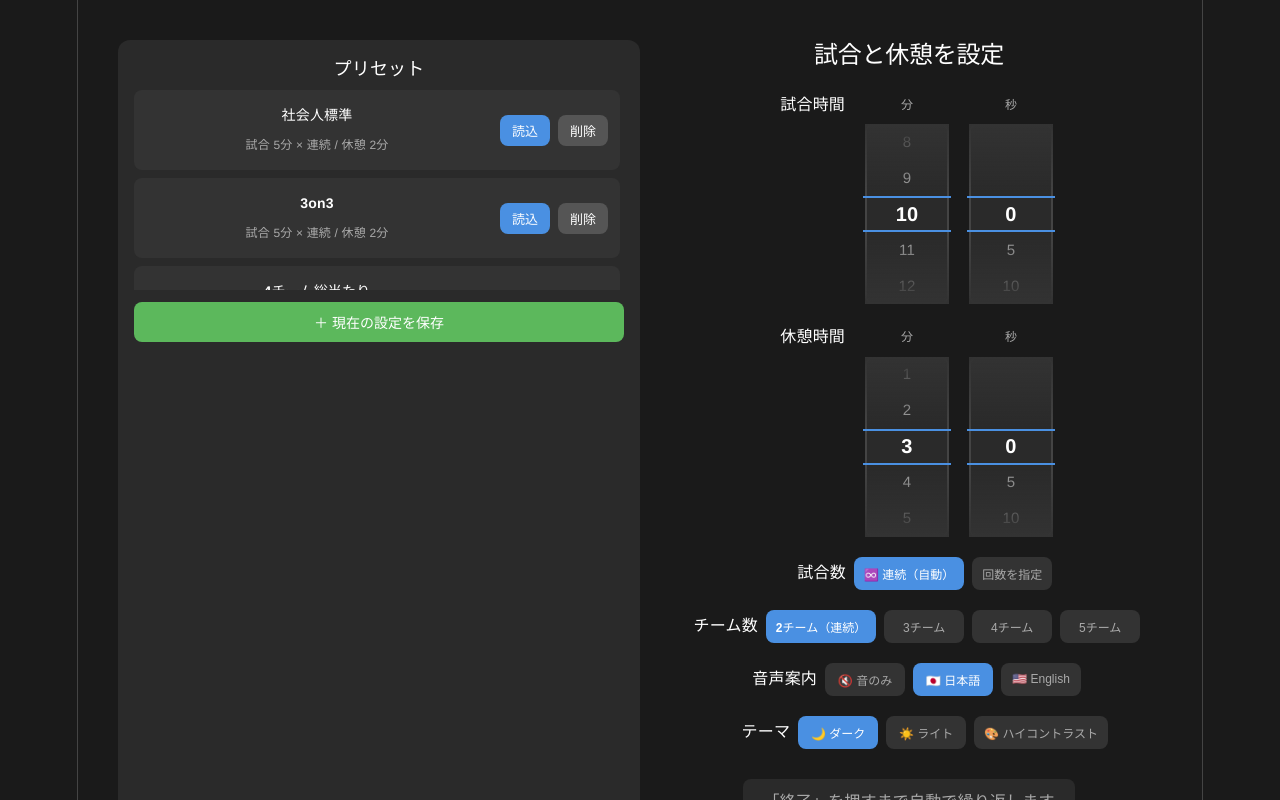
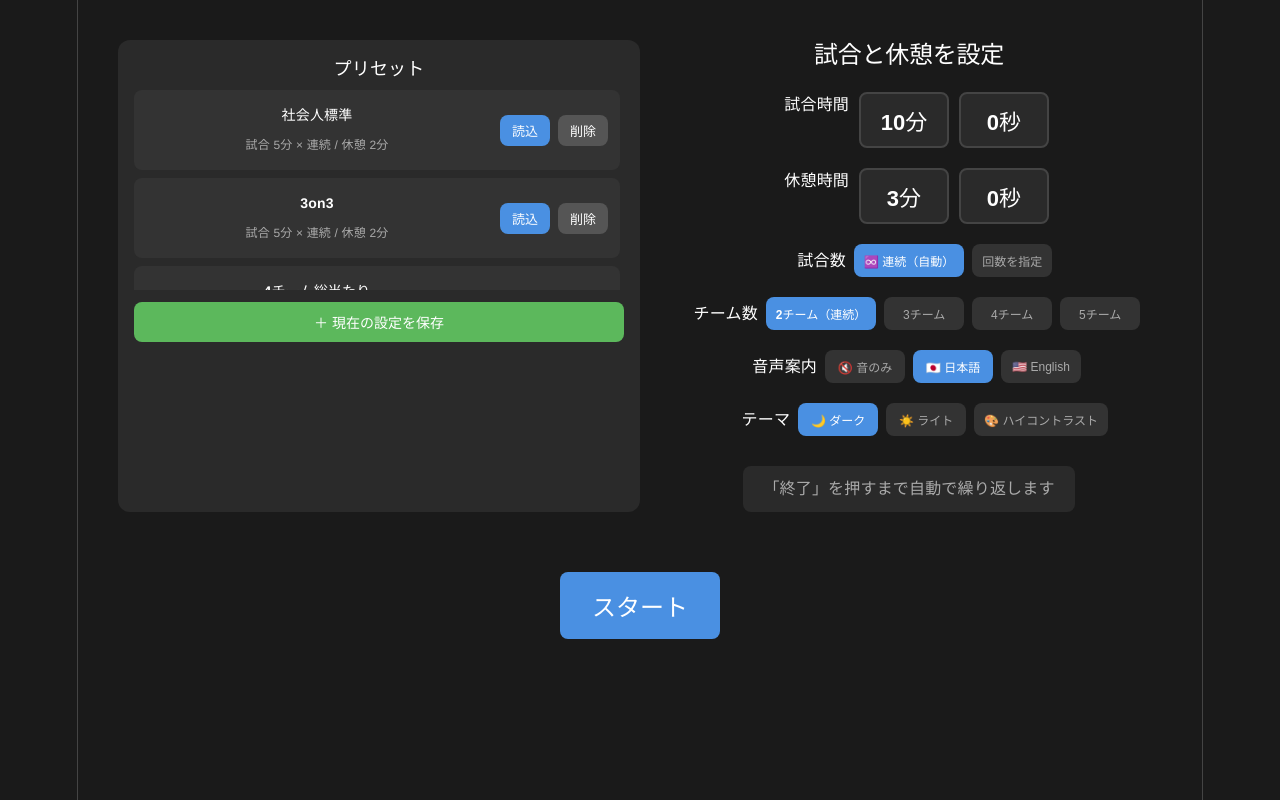
Before and after one commit to ak2hrc-cloud/basket-timer, a React (Vite) app: page / in a window 1280 px wide. Shown: the top 800 px of the page. Built offline with nearby package versions, Linux system fonts and the light colour scheme.

Commit message:
ホイールのアプデ

```diff
--- a/src/App.css
+++ b/src/App.css
@@ -884,3 +884,62 @@ body::-webkit-scrollbar-thumb,
 .free-back-btn:hover:not(:disabled) {
   background: var(--neutral-hover);
 }
+
+/* 折りたたみ式の時間フィールド（NEW） */
+.time-row {
+  align-items: flex-start;
+  gap: 10px;
+}
+
+.time-field {
+  display: flex;
+  flex-direction: column;
+  align-items: center;
+  gap: 8px;
+}
+
+.time-field-btn {
+  font-size: 22px;
+  font-weight: bold;
+  padding: 10px 18px;
+  min-width: 90px;
+  background: var(--surface);
+  color: var(--text);
+  border: 2px solid var(--border);
+}
+
+.time-field-btn:hover:not(:disabled) {
+  background: var(--surface-2);
+}
+
+.wheel-accordion {
+  display: flex;
+  flex-direction: column;
+  align-items: center;
+  gap: 8px;
+}
+
+.wheel-confirm-btn {
+  font-size: 14px;
+  padding: 8px 20px;
+  min-width: auto;
+  background: var(--positive);
+}
+
+.wheel-confirm-btn:hover:not(:disabled) {
+  background: var(--positive-hover);
+}
+
+.time-field-free-link {
+  font-size: 12px;
+  padding: 4px 8px;
+  min-width: auto;
+  background: transparent;
+  color: var(--text-muted);
+  text-decoration: underline;
+}
+
+.time-field-free-link:hover:not(:disabled) {
+  background: transparent;
+  color: var(--text);
+}
--- a/src/App.jsx
+++ b/src/App.jsx
@@ -13,8 +13,8 @@ const COLOR_EN = {
 }
 const DEFAULT_TEAM_COLORS = ['赤', '青', '緑', '白', '黒']
 const LOOP_MAX_GAMES = 99
-const MINUTE_VALUES = Array.from({ length: 16 }, (_, i) => i) // 0〜15分
-const SECOND_VALUES = Array.from({ length: 12 }, (_, i) => i * 5) // 0〜55秒（5秒刻み）
+const MINUTE_VALUES = Array.from({ length: 16 }, (_, i) => i)
+const SECOND_VALUES = Array.from({ length: 12 }, (_, i) => i * 5)
 
 function generateRoundRobinMatches(count) {
   let teams = Array.from({ length: count }, (_, i) => i)
@@ -67,49 +67,27 @@ function assignOfficials(matches, teamCount) {
   return officials
 }
 
-// 縦スクロールのホイールピッカー（NEW）
-function WheelPicker({ values, unit, value, onChange, onFreeSelect }) {
+// ホイールピッカー本体（展開時のみ描画される、NEW）
+function WheelPicker({ values, unit, value, onCommit }) {
   const itemH = 36
   const visibleCount = 5
   const boxH = itemH * visibleCount
   const padH = (boxH - itemH) / 2
   const scrollRef = useRef(null)
-  const timeoutRef = useRef(null)
-  const lastCommittedRef = useRef(value)
+  const [pendingValue, setPendingValue] = useState(value)
   const [activeIndex, setActiveIndex] = useState(() => Math.max(0, values.indexOf(value)))
 
   useEffect(() => {
     if (scrollRef.current) {
       scrollRef.current.scrollTop = activeIndex * itemH
     }
-    return () => clearTimeout(timeoutRef.current)
   }, [])
-
-  useEffect(() => {
-    if (value === lastCommittedRef.current) return
-    const idx = Math.max(0, values.indexOf(value))
-    setActiveIndex(idx)
-    if (scrollRef.current) {
-      scrollRef.current.scrollTop = idx * itemH
-    }
-    lastCommittedRef.current = value
-  }, [value, values])
 
   const handleScroll = () => {
     if (!scrollRef.current) return
-    const total = values.length + 1
-    const idx = Math.max(0, Math.min(total - 1, Math.round(scrollRef.current.scrollTop / itemH)))
+    const idx = Math.max(0, Math.min(values.length - 1, Math.round(scrollRef.current.scrollTop / itemH)))
     setActiveIndex(idx)
-    clearTimeout(timeoutRef.current)
-    timeoutRef.current = setTimeout(() => {
-      if (idx === values.length) {
-        onFreeSelect()
-      } else {
-        const v = values[idx]
-        lastCommittedRef.current = v
-        onChange(v)
-      }
-    }, 120)
+    setPendingValue(values[idx])
   }
 
   const scrollToIndex = (idx) => {
@@ -119,6 +97,7 @@ function WheelPicker({ values, unit, value, onChange, onFreeSelect }) {
   }
 
   return (
+    <div className="wheel-accordion">
       <div className="wheel-wrap" style={{ height: boxH }}>
         <div className="wheel-band" style={{ top: padH, height: itemH }} />
         <div className="wheel-scroll" ref={scrollRef} onScroll={handleScroll} style={{ height: boxH }}>
@@ -133,17 +112,58 @@ function WheelPicker({ values, unit, value, onChange, onFreeSelect }) {
               {v}{unit}
             </div>
           ))}
-        <div
-          className={`wheel-item wheel-item-free ${values.length === activeIndex ? 'active' : ''}`}
-          style={{ height: itemH }}
-          onClick={() => scrollToIndex(values.length)}
-        >
-          自由入力
-        </div>
           <div style={{ height: padH }} />
         </div>
         <div className="wheel-fade-top" style={{ height: padH }} />
         <div className="wheel-fade-bottom" style={{ height: padH }} />
+      </div>
+      <button className="wheel-confirm-btn" onClick={() => onCommit(pendingValue)}>決定</button>
+    </div>
+  )
+}
+
+// 折りたたみ式の時間フィールド（分 or 秒、1つ分）NEW
+function CollapsibleTimeField({ label, values, unit, value, onCommit, isFree, onGoFree, onBackFromFree, freeMax }) {
+  const [expanded, setExpanded] = useState(false)
+
+  if (isFree) {
+    return (
+      <div className="time-field">
+        <div className="free-input-group">
+          <input
+            type="number"
+            min="0"
+            max={freeMax}
+            value={value}
+            onChange={(e) => onCommit(Math.max(0, Math.min(freeMax, parseInt(e.target.value) || 0)))}
+          />
+          <button className="free-back-btn" onClick={onBackFromFree}>戻す</button>
+        </div>
+      </div>
+    )
+  }
+
+  return (
+    <div className="time-field">
+      <button className="time-field-btn" onClick={() => setExpanded(!expanded)}>
+        {value}{unit}
+      </button>
+      {expanded && (
+        <WheelPicker
+          values={values}
+          unit={unit}
+          value={value}
+          onCommit={(v) => {
+            onCommit(v)
+            setExpanded(false)
+          }}
+        />
+      )}
+      {expanded && (
+        <button className="time-field-free-link" onClick={() => { onGoFree(); setExpanded(false) }}>
+          自由入力にする
+        </button>
+      )}
     </div>
   )
 }
@@ -158,7 +178,6 @@ function App() {
   const [voiceMode, setVoiceMode] = useState('ja')
   const [theme, setTheme] = useState('dark')
 
-  // 時間設定：ホイール/自由入力の切替（NEW）
   const [gameMinFree, setGameMinFree] = useState(false)
   const [gameSecFree, setGameSecFree] = useState(false)
   const [restMinFree, setRestMinFree] = useState(false)
@@ -701,7 +720,6 @@ function App() {
     setPresets([newPreset, ...presets])
   }
 
-  // プリセット読込：範囲外の値は自由入力モードに自動切替（NEW）
   const handleLoadPreset = (preset) => {
     setGameMinutes(preset.gameMinutes)
     setGameSeconds(preset.gameSeconds)
@@ -984,74 +1002,68 @@ function App() {
           <div className="setting">
             <h2 className="setting-title">試合と休憩を設定</h2>
 
-            {/* 試合時間（ホイール/自由入力、NEW） */}
-            <div className="setting-row wheel-row">
+            <div className="setting-row time-row">
               <span className="setting-label">試合時間</span>
-              <div className="wheel-field">
-                <div className="wheel-unit-label">分</div>
-                {gameMinFree ? (
-                  <div className="free-input-group">
-                    <input type="number" min="0" max="99" value={gameMinutes}
-                      onChange={(e) => setGameMinutes(Math.max(0, Math.min(99, parseInt(e.target.value) || 0)))} />
-                    <button className="free-back-btn" onClick={() => {
+              <CollapsibleTimeField
+                label="分"
+                values={MINUTE_VALUES}
+                unit="分"
+                value={gameMinutes}
+                onCommit={setGameMinutes}
+                isFree={gameMinFree}
+                onGoFree={() => setGameMinFree(true)}
+                onBackFromFree={() => {
                   setGameMinutes(v => Math.max(0, Math.min(15, v)))
                   setGameMinFree(false)
-                    }}>戻す</button>
-                  </div>
-                ) : (
-                  <WheelPicker values={MINUTE_VALUES} unit="" value={gameMinutes} onChange={setGameMinutes} onFreeSelect={() => setGameMinFree(true)} />
-                )}
-              </div>
-              <div className="wheel-field">
-                <div className="wheel-unit-label">秒</div>
-                {gameSecFree ? (
-                  <div className="free-input-group">
-                    <input type="number" min="0" max="59" value={gameSeconds}
-                      onChange={(e) => setGameSeconds(Math.max(0, Math.min(59, parseInt(e.target.value) || 0)))} />
-                    <button className="free-back-btn" onClick={() => {
+                }}
+                freeMax={99}
+              />
+              <CollapsibleTimeField
+                label="秒"
+                values={SECOND_VALUES}
+                unit="秒"
+                value={gameSeconds}
+                onCommit={setGameSeconds}
+                isFree={gameSecFree}
+                onGoFree={() => setGameSecFree(true)}
+                onBackFromFree={() => {
                   setGameSeconds(v => Math.max(0, Math.min(55, Math.round(v / 5) * 5)))
                   setGameSecFree(false)
-                    }}>戻す</button>
-                  </div>
-                ) : (
-                  <WheelPicker values={SECOND_VALUES} unit="" value={gameSeconds} onChange={setGameSeconds} onFreeSelect={() => setGameSecFree(true)} />
-                )}
-              </div>
+                }}
+                freeMax={59}
+              />
             </div>
 
-            {/* 休憩時間（ホイール/自由入力、NEW） */}
-            <div className="setting-row wheel-row">
+            <div className="setting-row time-row">
               <span className="setting-label">休憩時間</span>
-              <div className="wheel-field">
-                <div className="wheel-unit-label">分</div>
-                {restMinFree ? (
-                  <div className="free-input-group">
-                    <input type="number" min="0" max="99" value={restMinutes}
-                      onChange={(e) => setRestMinutes(Math.max(0, Math.min(99, parseInt(e.target.value) || 0)))} />
-                    <button className="free-back-btn" onClick={() => {
+              <CollapsibleTimeField
+                label="分"
+                values={MINUTE_VALUES}
+                unit="分"
+                value={restMinutes}
+                onCommit={setRestMinutes}
+                isFree={restMinFree}
+                onGoFree={() => setRestMinFree(true)}
+                onBackFromFree={() => {
                   setRestMinutes(v => Math.max(0, Math.min(15, v)))
                   setRestMinFree(false)
-                    }}>戻す</button>
-                  </div>
-                ) : (
-                  <WheelPicker values={MINUTE_VALUES} unit="" value={restMinutes} onChange={setRestMinutes} onFreeSelect={() => setRestMinFree(true)} />
-                )}
-              </div>
-              <div className="wheel-field">
-                <div className="wheel-unit-label">秒</div>
-                {restSecFree ? (
-                  <div className="free-input-group">
-                    <input type="number" min="0" max="59" value={restSeconds}
-                      onChange={(e) => setRestSeconds(Math.max(0, Math.min(59, parseInt(e.target.value) || 0)))} />
-                    <button className="free-back-btn" onClick={() => {
+                }}
+                freeMax={99}
+              />
+              <CollapsibleTimeField
+                label="秒"
+                values={SECOND_VALUES}
+                unit="秒"
+                value={restSeconds}
+                onCommit={setRestSeconds}
+                isFree={restSecFree}
+                onGoFree={() => setRestSecFree(true)}
+                onBackFromFree={() => {
                   setRestSeconds(v => Math.max(0, Math.min(55, Math.round(v / 5) * 5)))
                   setRestSecFree(false)
-                    }}>戻す</button>
-                  </div>
-                ) : (
-                  <WheelPicker values={SECOND_VALUES} unit="" value={restSeconds} onChange={setRestSeconds} onFreeSelect={() => setRestSecFree(true)} />
-                )}
-              </div>
+                }}
+                freeMax={59}
+              />
             </div>
 
             <div className="setting-row voice-row">
```
Lines whose indentation alone changed are shown as unchanged.
